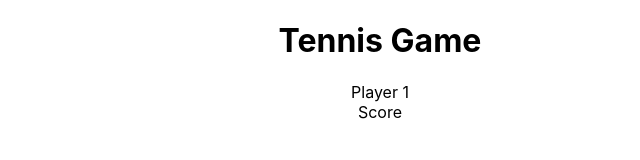
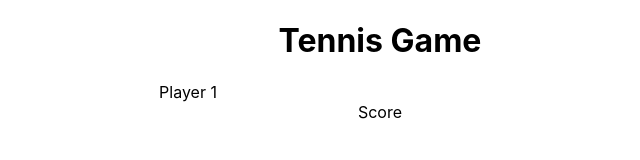
Before and after one commit to GajendraRaj/TennisV3, a React app: page / in a window 1280 px wide. Shown: the whole page, without its empty margins (260-900 px from the left). Built offline with nearby package versions, Linux system fonts and the light colour scheme.

Commit message:
style: UI formatting

```diff
--- a/src/components/App.css
+++ b/src/components/App.css
@@ -22,3 +22,14 @@
 .App-link {
   color: #61dafb;
 }
+
+.playerContainer {
+  display: flex;
+  flex-direction: row;
+  align-items: center;
+  justify-content: center;
+}
+
+.leftContainer {
+  padding-right: 30%;
+}
--- a/src/components/tennis-game/index.js
+++ b/src/components/tennis-game/index.js
@@ -5,8 +5,10 @@ import Score from "./score";
 const TennisGame = () => {
   return (
     <div>
-      <div>
-        <Player />
+      <div className="playerContainer">
+        <div className="leftContainer">
+          <Player />
+        </div>
       </div>
       <div>
         <Score />
```
